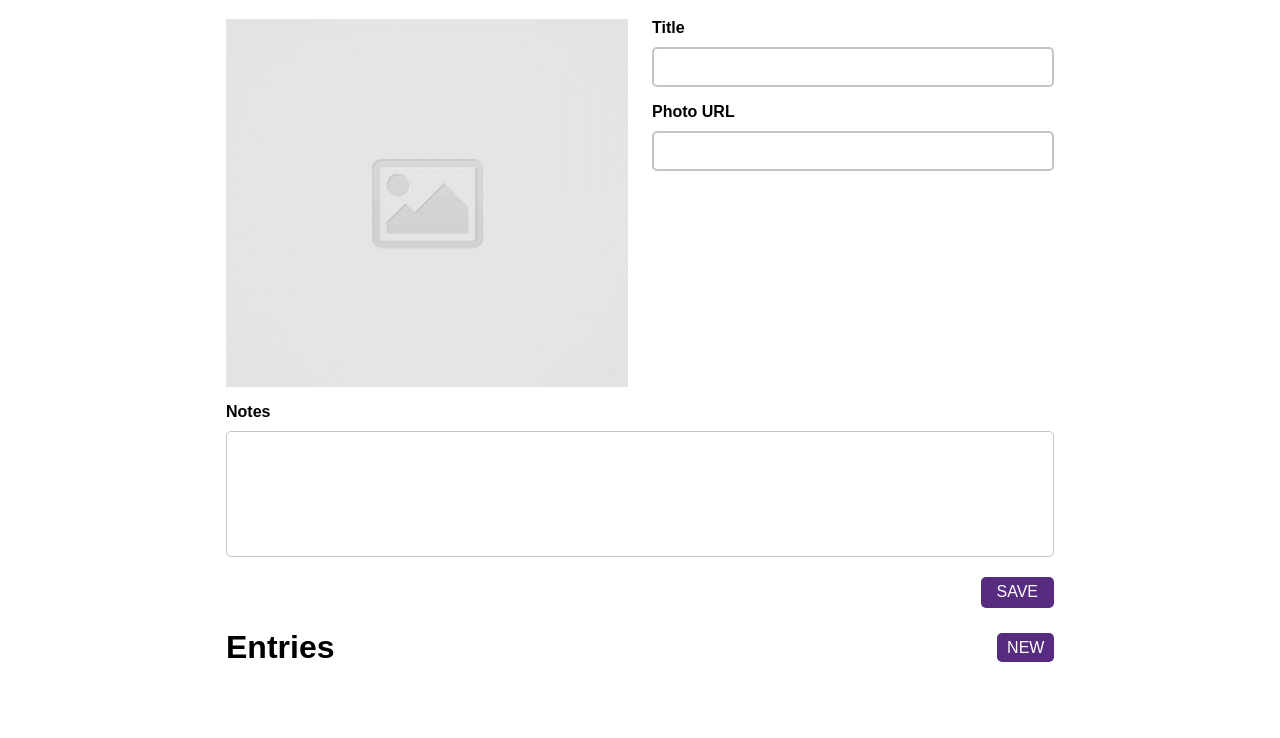
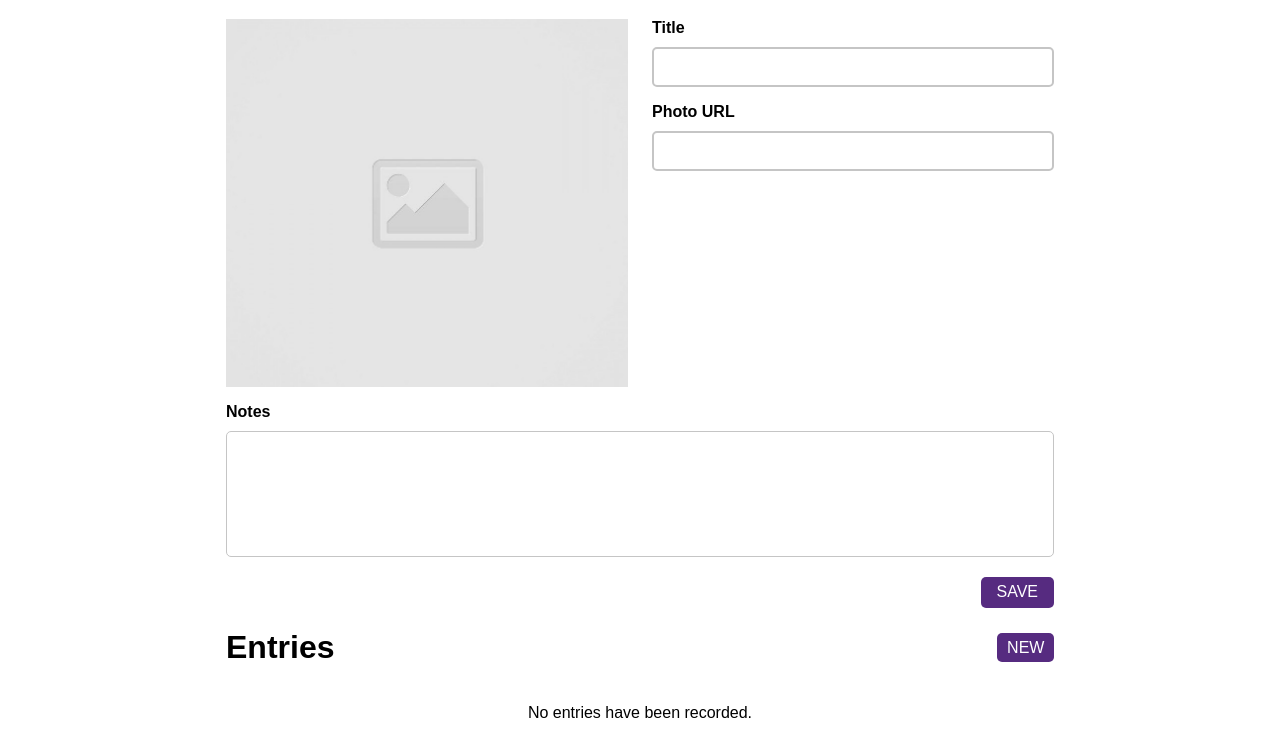
Before and after one commit to wang-lawrence/code-journal, a website: page index.html in a window 1280 px wide. Shown: the part 105-843 px from the top of the page. Before the commit the page ends 809 px from the top, so only its background shows below. Drawn offline with Linux system fonts and the light colour scheme; a web font is replaced by a local one.

Commit message:
confimed entries are appended to DOOM appropriately, removed HTML examples and replaced with No Entries message

```diff
--- a/css/styles.css
+++ b/css/styles.css
@@ -110,6 +110,10 @@ ul {
   justify-content: right;
 }
 
+.text-center {
+  text-align: center;
+}
+
 /* .justify-space-bw {
   justify-content: space-around;
 } */
--- a/index.html
+++ b/index.html
@@ -65,28 +65,11 @@
           </div>
         </div>
       </div>
+      <p class="font-proza font-size-1-rem text-center">No entries have been recorded.</p>
       <ul class="font-proza font-size-1-rem">
+
         <!-- <li>
-          <div class="row">
-            <div class="column-half">
-              <img src="https://archives.bulbagarden.net/media/upload/0/09/0248Tyranitar.png" alt="Tyranitar">
-            </div>
-            <div class="column-half">
-              <h2>Tyranitar</h2>
-              <p>rawr</p>
-            </div>
-          </div>
-        </li>
-        <li>
-          <div class="row">
-            <div class="column-half">
-              <img src="https://archives.bulbagarden.net/media/upload/4/4c/0133Eevee.png" alt="Tyranitar">
-            </div>
-            <div class="column-half">
-              <h2>Tyranitar</h2>
-              <p>rawr</p>
-            </div>
-          </div>
+
         </li> -->
       </ul>
     </div>
```
